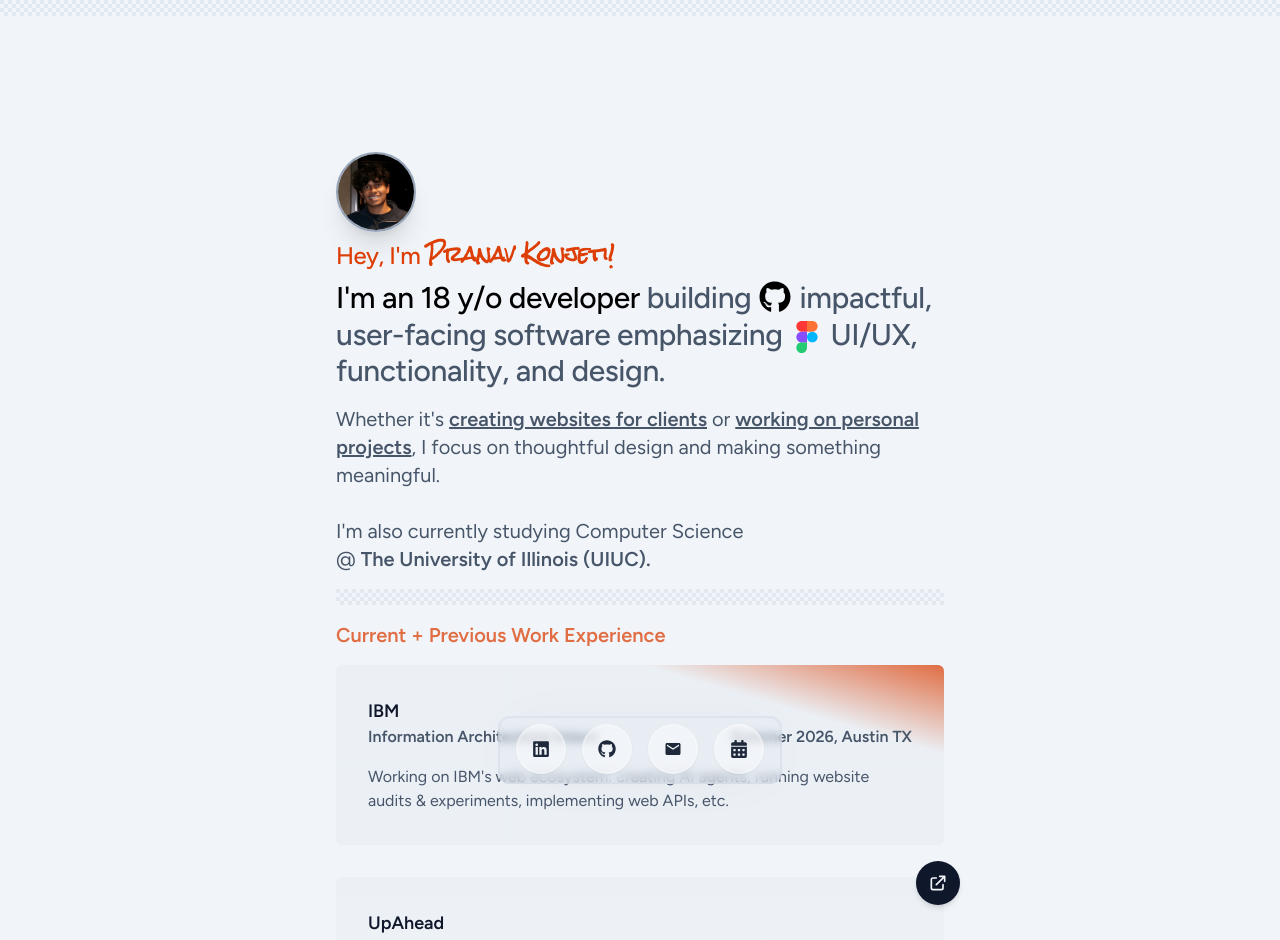
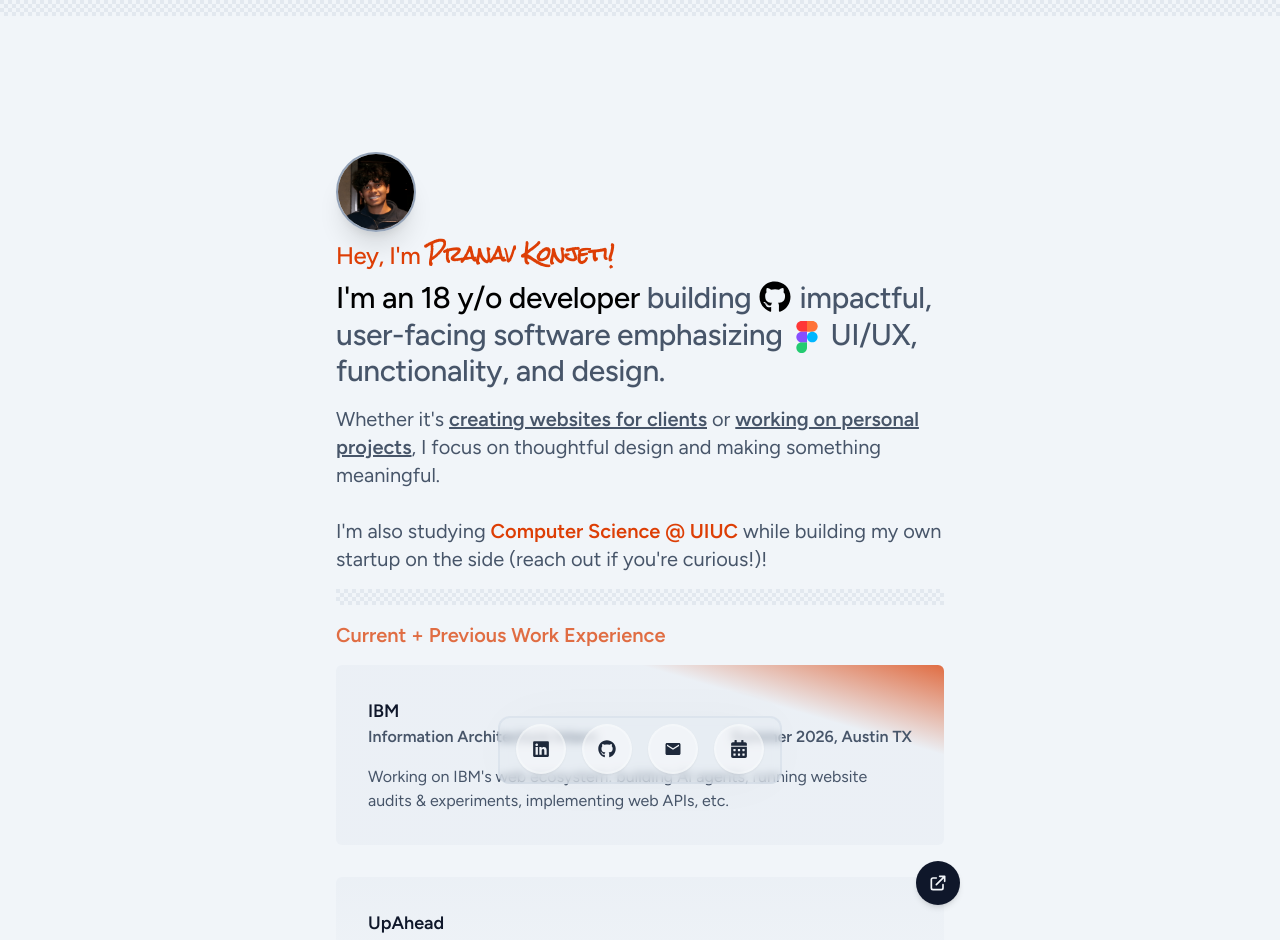
Before and after one commit to PkTheCoda/portfolio-v3, a React (Vite) app: page / in a window 1280 px wide. Shown: the top 940 px of the page. Built offline with nearby package versions, Linux system fonts and the light colour scheme.

Commit message:
experience updates (tacobell 2025/2026 + startup addition)

```diff
--- a/src/Components/Experience.jsx
+++ b/src/Components/Experience.jsx
@@ -121,7 +121,7 @@
                 </div>
 
                 <p className='font-normal'>
-                    Working on IBM's web ecosystem: creating AI agents, running website audits & experiments, implementing web APIs, etc.
+                    Working on IBM's web ecosystem: building AI agents, running website audits & experiments, implementing web APIs, etc.
                 </p>
 
 
--- a/src/Components/Hero.jsx
+++ b/src/Components/Hero.jsx
@@ -88,7 +88,7 @@
           thoughtful design and making something meaningful.
           <br />
           <br />
-          I'm also currently studying Computer Science <br /> @ <span className="font-semibold">The University of Illinois (UIUC).</span>
+          I'm also studying <span className="font-semibold text-[#dd3e05]">Computer Science @ UIUC</span> while building my own startup on the side (reach out if you're curious!)!
         </motion.div>
 
       </motion.div>
--- a/src/Components/Misc.jsx
+++ b/src/Components/Misc.jsx
@@ -45,7 +45,7 @@
           variants={containerVariants}
         >
             <motion.li className='ml-4' variants={itemVariants}>
-                I was selected as a <span className="font-semibold">2025 Taco Bell Live Más Scholar</span> out of 15,000 applicants (4% acceptance rate) for my work in EdTech, receiving a five-figure scholarship plus networking and career development opportunities.
+                I was selected as a <span className="font-semibold">2025 & 2026 Taco Bell Live Más Scholar</span> out of 15,000 applicants (4% acceptance rate) for my work in EdTech, receiving a five-figure scholarship plus networking and career development opportunities.
             </motion.li>
             <motion.li className='ml-4' variants={itemVariants}>
                 I love <span className="font-semibold">staying active</span>. I played varsity volleyball throughout highschool and enjoy going to the gym 3-5 times a week!
```
